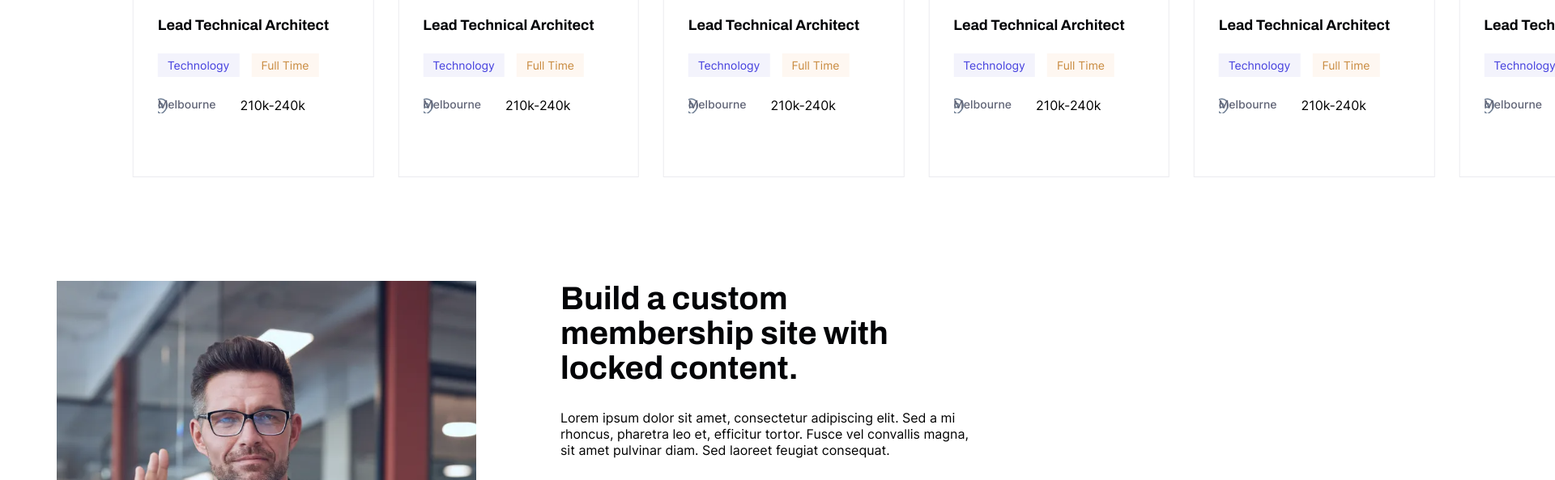
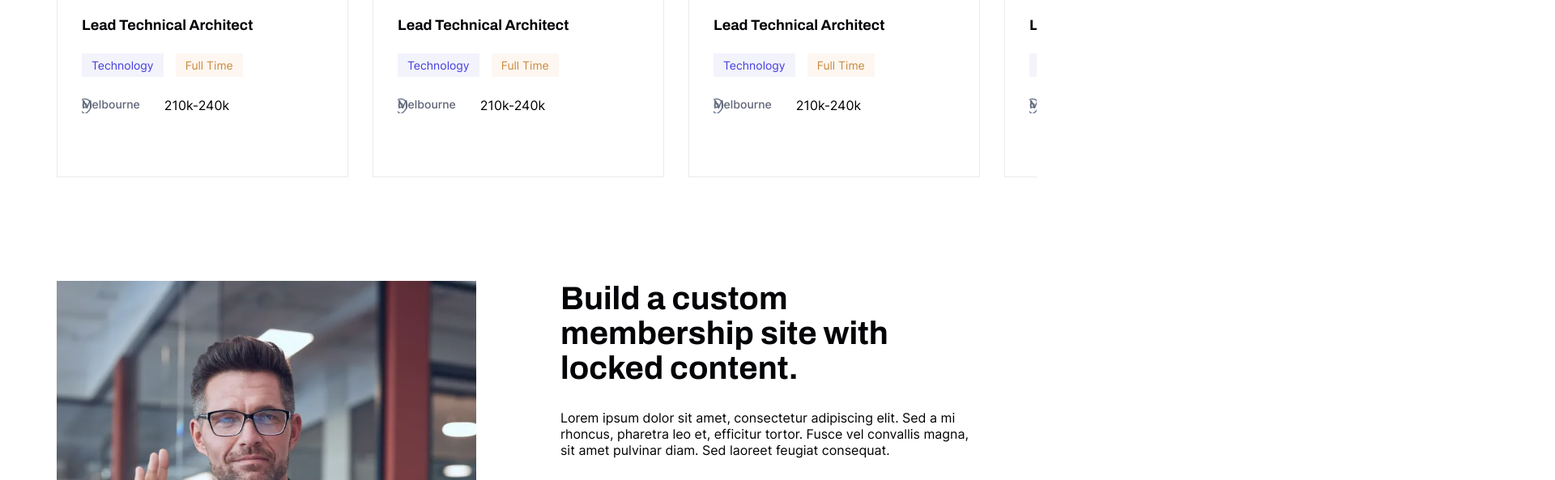
Before and after one commit to YuriKuznetsov29/ipsum, a website: page src/index.pug in a window 1280 px wide. Shown: the part 1378-1971 px from the top of the page at 81% size, 1920 px wide, since content can reach past the window. Drawn offline with nearby package versions, Linux system fonts and the light colour scheme; files that its build step writes are made by us from their sources; files whose address does not match are found by name.

Commit message:
fix slide width

```diff
--- a/gulp/version.json
+++ b/gulp/version.json
@@ -1,3 +1,3 @@
 {
-    "main": "20240319185642"
+    "main": "20240319222714"
 }
--- a/src/html/card.pug
+++ b/src/html/card.pug
@@ -1,7 +1,7 @@
 include /html/tag
 
 mixin card(header,text, tags = [], city, salary)
-    .card.swiper-slide
+    .card.swiper-slide(style= "width: 360px")
         .card__header
             .card__header__logo
                 img(src=`@img/${header.logo}`, alt="logo")
--- a/src/js/app.js
+++ b/src/js/app.js
@@ -1,10 +1,8 @@
-import * as flsFunctions from "./modules/functions.js";
-import Swiper from "swiper/bundle";
-import "swiper/css/bundle";
-import "swiper/css/autoplay";
+import * as flsFunctions from "./modules/functions.js"
+import Swiper from "swiper/bundle"
 
 const swiper = new Swiper(".companies__slider", {
-    slidesPerView: 4,
+    slidesPerView: "auto",
     spaceBetween: 30,
     centeredSlides: true,
     autoplay: {
@@ -15,16 +13,16 @@ const swiper = new Swiper(".companies__slider", {
         el: ".swiper-pagination",
         clickable: true,
     },
-});
+})
 
-const element = document.querySelector(".companies__slider");
+const element = document.querySelector(".companies__slider")
 
 element.addEventListener("mouseover", () => {
-    swiper.autoplay.stop();
-});
+    swiper.autoplay.stop()
+})
 
 element.addEventListener("mouseout", () => {
-    swiper.autoplay.start();
-});
+    swiper.autoplay.start()
+})
 
-flsFunctions.isWebp();
+flsFunctions.isWebp()
--- a/src/scss/card.scss
+++ b/src/scss/card.scss
@@ -1,6 +1,6 @@
 .card {
     padding: 30px;
-    width: 360x;
+    width: 360px;
     border: 1px solid var(--colors-athens-gray);
     background-color: #fff;
 }
@@ -14,7 +14,6 @@
 .card__header__date {
     color: rgb(96, 100, 118);
     font-size: var(--font-size-s);
-
 }
 .card__header__logo {
     width: 56px;
--- a/src/scss/companies.scss
+++ b/src/scss/companies.scss
@@ -1,9 +1,11 @@
 .companies {
+    width: 100%;
     padding: 64px 0;
     display: flex;
     flex-direction: column;
     justify-content: center;
     align-items: center;
+    overflow: hidden;
 }
 
 .companies__slider {
--- a/src/scss/style.scss
+++ b/src/scss/style.scss
@@ -1,6 +1,8 @@
 @import "./fonts.scss";
 @import "./reset.scss";
 // @import "~normalize.css";
+@import "../../node_modules/swiper/swiper.scss";
+@import "../../node_modules/swiper/modules/autoplay.scss";
 @import "./variables.scss";
 @import "./btn.scss";
 @import "./header.scss";
```
Also changed, not shown: dist/css/style.css, dist/css/style.min.css, dist/index.html, dist/js/app.min.js, 2 other files.
